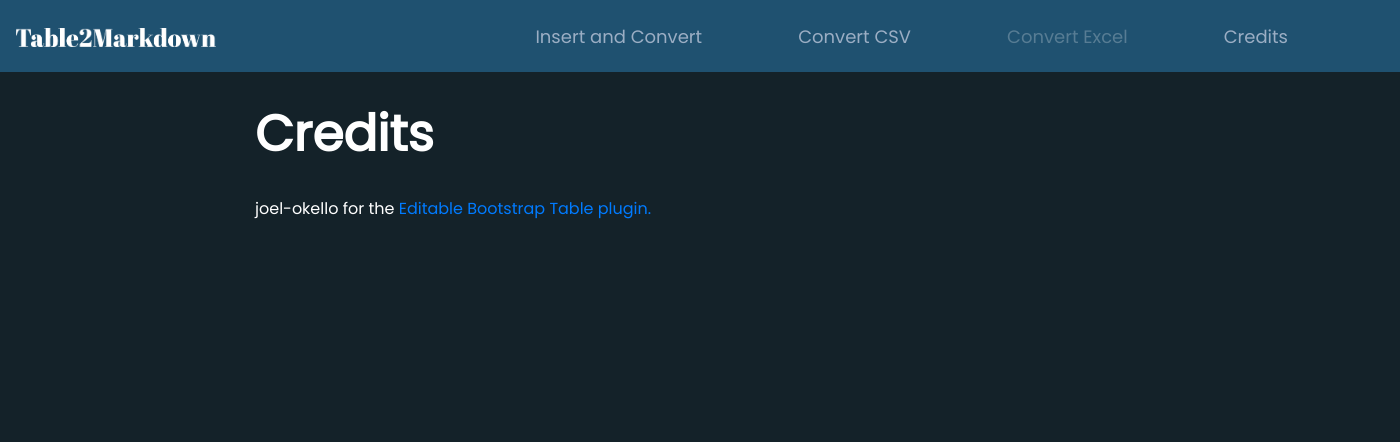
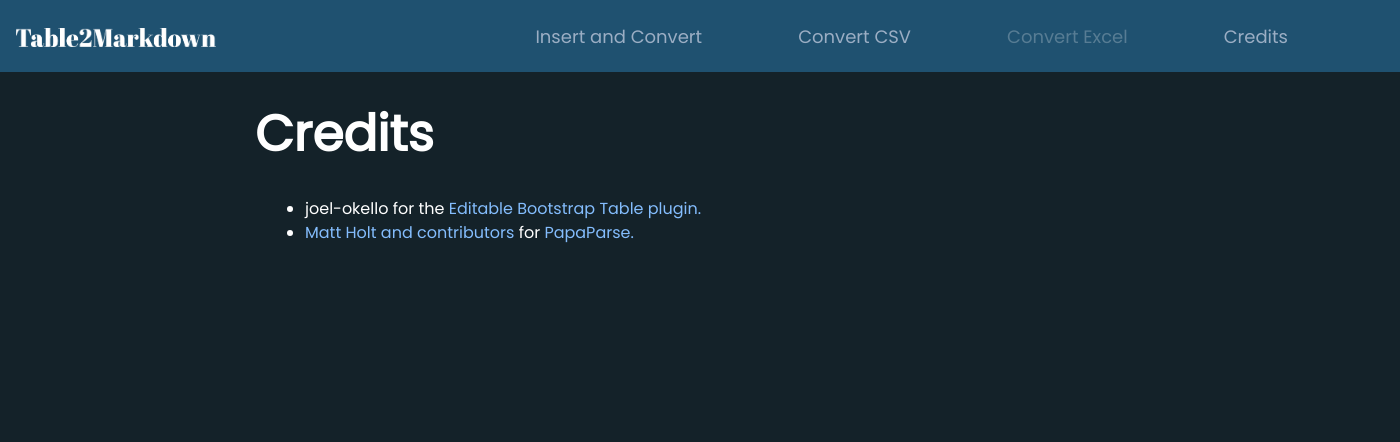
Before and after one commit to 1Gokul/table2markdown, a Flask app: template templates/credits.html in a window 1400 px wide. Shown: the top 442 px of the page. Run offline with Flask 2, Linux system fonts and the light colour scheme; the template is opened without the code that fills it, so the values that code supplies are empty; some libraries are stand-ins or nearby versions.

Commit message:
Added PapaParse credits
Removed csv import

```diff
--- a/converter.py
+++ b/converter.py
@@ -1,5 +1,4 @@
 import shutil
-import csv
 
 """
 Contains the functions that convert the provided HTML table, CSV table or Excel table into Markdown-style text.
--- a/static/css/layout.css
+++ b/static/css/layout.css
@@ -214,7 +214,18 @@
   max-height: 300px;
 }
 
-
+.credit-list{
+  padding-left: 50px;
+  list-style-type:disc;
+}
+.credit-list li a{
+  color: #84bdfd;
+}
+.credit-list li a:hover{
+  color: #276890;
+  transition: all 0.2s linear;
+  text-decoration: none;
+}
 
 .btn.disabled,
 .btn:disabled {
--- a/templates/credits.html
+++ b/templates/credits.html
@@ -2,8 +2,9 @@
 
 {% block body %}
 <div class="big-page-title">Credits</div>
-<ul>
+<ul class="credit-list">
     <li>joel-okello for the <a href="https://www.jqueryscript.net/table/table-editing-creation-bootstable.html">Editable Bootstrap Table plugin.</a></li>
+    <li><a href="https://github.com/mholt/PapaParse/graphs/contributors">Matt Holt and contributors</a> for <a href="https://www.papaparse.com/">PapaParse.</a></li>
 </ul>
 
 {% endblock %}
```
